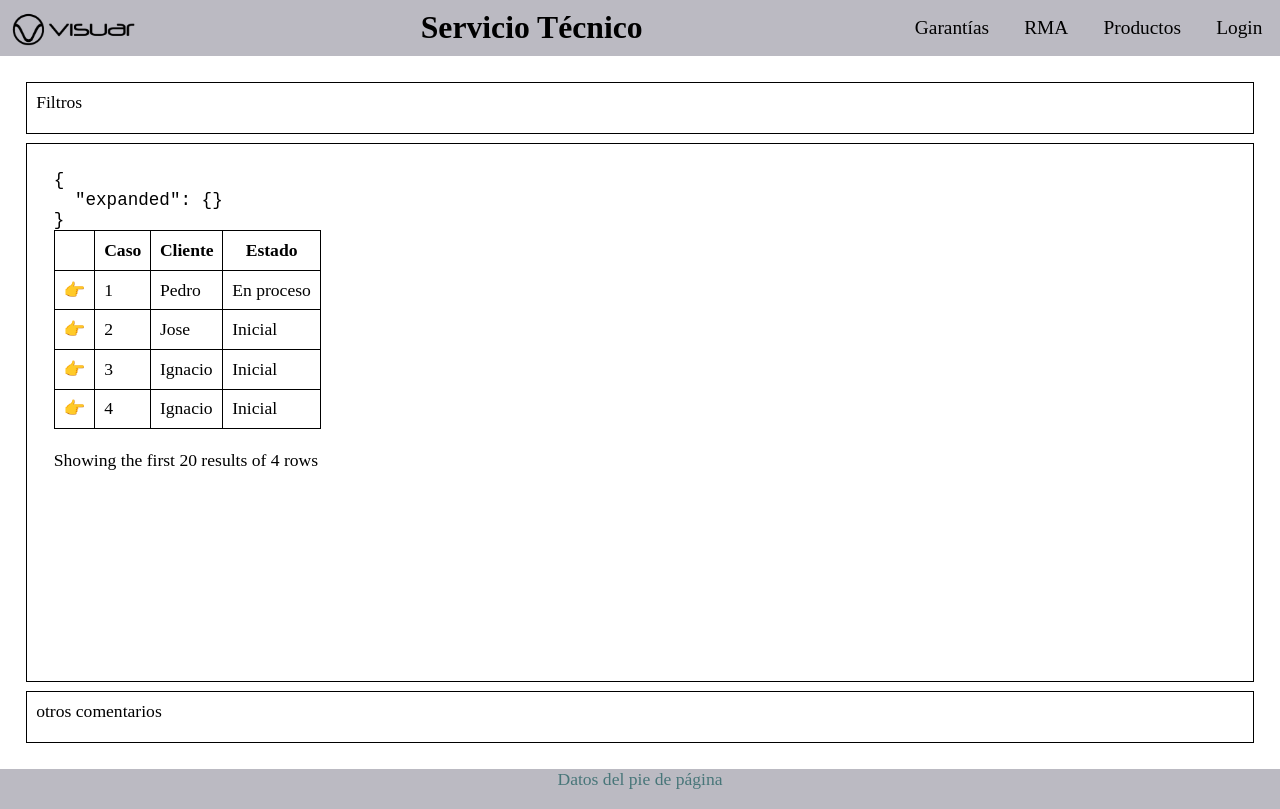
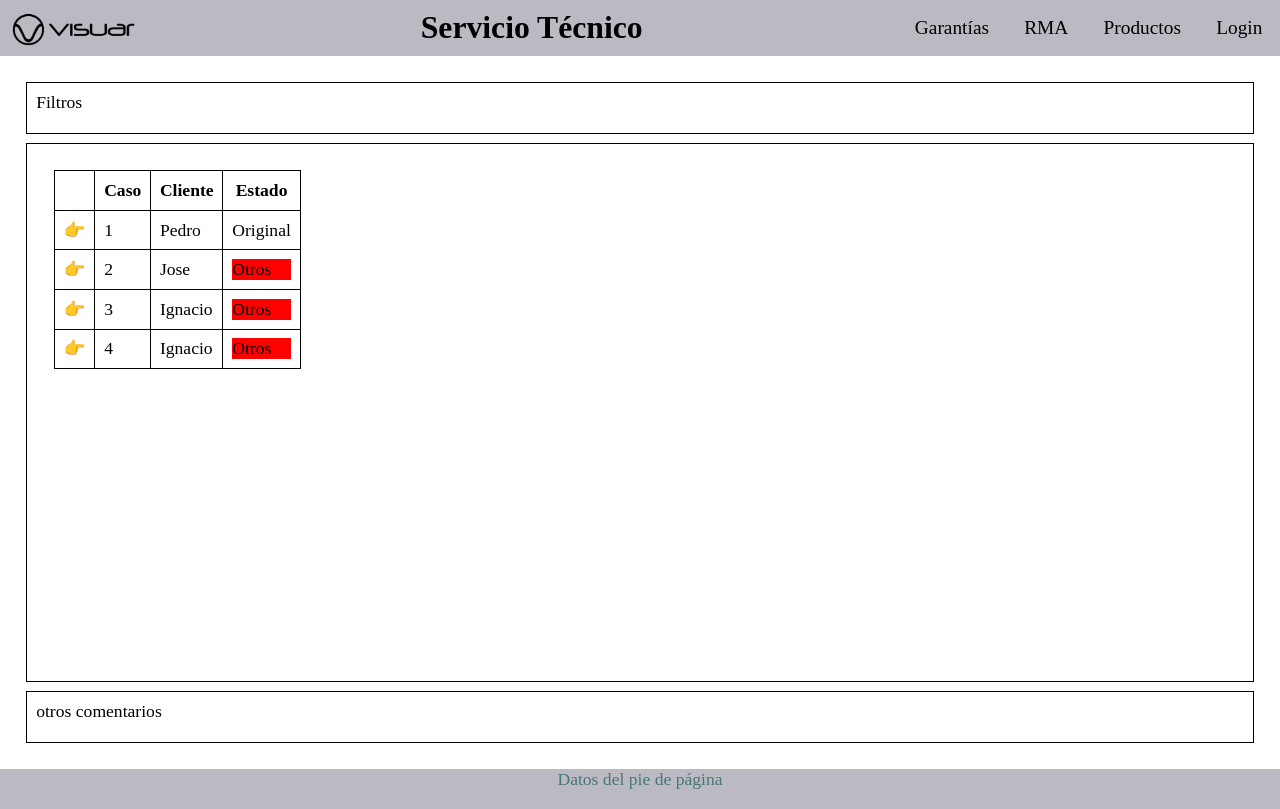
Before and after one commit to pberdasco/NSS-V-ReactTable, a React (Vite) app: page / in a window 1280 px wide. Built offline with nearby package versions, Linux system fonts and the light colour scheme.

Commit message:
version que ya renderiza una tabla adentro de otra tabla

```diff
--- a/src/apiAccess/caso.js
+++ b/src/apiAccess/caso.js
@@ -1,7 +1,7 @@
 export const CASOS = [
     {id: 1,
      cliente: "Pedro",
-     estado: "En proceso",
+     estado: "1",
      items: [
             {id: 1,
             producto: "Televisor"},
@@ -13,7 +13,7 @@ export const CASOS = [
     },
     {id: 2,
      cliente: "Jose",
-     estado: "Inicial",
+     estado: "2",
      items: [
             {id: 4,
             producto: "Cafetera"}
@@ -21,7 +21,7 @@ export const CASOS = [
     },
     {id: 3,
      cliente: "Ignacio",
-     estado: "Inicial",
+     estado: "3",
      items: [
             {id: 5,
             producto: "Cafetera"},
@@ -31,7 +31,7 @@ export const CASOS = [
     },
     {id: 4,
         cliente: "Ignacio",
-        estado: "Inicial",
+        estado: "2",
         items: [
             {id: 7,
             producto: "Cafetera"},
--- /dev/null
+++ b/src/components/tableComponents/estadoCab.jsx
@@ -0,0 +1,18 @@
+import PropTypes from 'prop-types';
+
+export default function EstadoCab({estado}) {
+    let textoEstado = "Otros";
+    let clName = "colorRechazado"
+
+    if (estado == 1) {
+        textoEstado = "Original" ;
+        clName = "";
+    }
+    return (
+        <p className={clName}>{textoEstado}</p>
+    )
+}
+
+EstadoCab.propTypes = {
+    estado: PropTypes.string.isRequired,
+};
--- a/src/components/tableComponents/table.jsx
+++ b/src/components/tableComponents/table.jsx
@@ -1,9 +1,6 @@
 import React from 'react';
 import { useTable, useExpanded } from 'react-table';
 import PropTypes from 'prop-types';
-
-
-
 
 // A simple way to support a renderRowSubComponent is to make a render prop
 // This is NOT part of the React Table API, it's merely a rendering
@@ -28,9 +25,9 @@ export default function Table({ columns: userColumns, data, renderRowSubComponen
 
   return (
     <>
-      <pre>
+      {/* <pre>
         <code>{JSON.stringify({ expanded: expanded }, null, 2)}</code>
-      </pre>
+      </pre> */}
       <table {...getTableProps()}>
         <thead>
           {headerGroups.map(headerGroup => (
@@ -79,8 +76,6 @@ export default function Table({ columns: userColumns, data, renderRowSubComponen
           })}
         </tbody>
       </table>
-      <br />
-      <div>Showing the first 20 results of {rows.length} rows</div>
     </>
   )
 }
--- a/src/components/tableComponents/tableCaso.jsx
+++ b/src/components/tableComponents/tableCaso.jsx
@@ -4,6 +4,8 @@ import React from 'react';
 import styled from 'styled-components';
 import {CASOS} from "../../apiAccess/caso.js";
 import Table from "./table.jsx";
+import EstadoCab from './estadoCab.jsx';
+import TableItems from './tableItems.jsx';
 
 const Styles = styled.div`
   padding: 1rem;
@@ -60,7 +62,9 @@ export default function TableCasos() {
         },
         {
           Header: 'Estado',
-          accessor: 'estado'
+          accessor: 'estado',
+          Cell: ({ value }) => <EstadoCab estado={value}/>
+
         }
       ],
       []
@@ -71,16 +75,26 @@ export default function TableCasos() {
     // Create a function that will render our row sub components
     const renderRowSubComponent = React.useCallback(
       ({ row }) => (
-        <pre
-          style={{
-            fontSize: '10px',
-          }}
-        >
-          <code>{JSON.stringify({ values: row.values }, null, 2)}</code>
-        </pre>
+        <TableItems row={row}/>
       ),
       []
     )
+    // const renderRowSubComponent = React.useCallback(
+    //   ({ row }) => (
+    //     <pre
+    //       style={{
+    //         fontSize: '10px',
+    //       }}
+    //     >
+    //       <code>Index: {row.index}</code><br/>
+    //       <code>{JSON.stringify({ values: row.values }, null, 2)}</code>
+    //       {/* <code>{JSON.stringify({ subRows: row.subRows }, null, 2)}</code> */}
+    //       <code>{JSON.stringify({ original: row.original }, null, 2)}</code>
+    //       <code>{JSON.stringify({ items: row.original.items }, null, 2)}</code>
+    //     </pre>
+    //   ),
+    //   []
+    // )
 
     return (
       <Styles>
@@ -101,6 +115,7 @@ export default function TableCasos() {
     columns: PropTypes.array,
     data: PropTypes.array,
     renderRowSubComponent: PropTypes.func ,
+    value: PropTypes.any,
     row: PropTypes.shape({
       getToggleRowExpandedProps: PropTypes.func.isRequired,
       isExpanded: PropTypes.bool.isRequired
--- /dev/null
+++ b/src/components/tableComponents/tableItems.jsx
@@ -0,0 +1,80 @@
+import PropTypes from 'prop-types';
+
+import React from 'react';
+import styled from 'styled-components';
+//import {CASOS} from "../../apiAccess/caso.js";
+import Table from "./table.jsx";
+//import EstadoCab from './estadoCab.jsx';
+
+const Styles = styled.div`
+  padding: 1rem;
+
+  table {
+    border-spacing: 0;
+    border: 1px solid black;
+
+    tr {
+      :last-child {
+        td {
+          border-bottom: 0;
+        }
+      }
+    }
+
+    th,
+    td {
+      margin: 0;
+      padding: 0.5rem;
+      border-bottom: 1px solid black;
+      border-right: 1px solid black;
+
+      :last-child {
+        border-right: 0;
+      }
+    }
+  }
+`
+
+export default function TableItems({row}) {
+
+    const items = row.original.items;
+    const columns = React.useMemo(
+      () => [
+        {
+          Header: 'Item',
+          accessor: 'id'
+        },
+        {
+            Header: 'Producto',
+            accessor: 'producto',
+        },
+      ],
+      []
+    );
+
+    const data = React.useMemo(() => items, [items])
+
+
+    const renderRowSubComponent = React.useCallback(
+      ({ row }) => (null),
+      []
+    )
+
+    return (
+      <Styles>
+        <Table
+          columns={columns}
+          data={data}
+          // We added this as a prop for our table component
+          // Remember, this is not part of the React Table API,
+          // it's merely a rendering option we created for
+          // ourselves
+          renderRowSubComponent={renderRowSubComponent}
+        />
+      </Styles>
+    )
+  }
+
+  TableItems.propTypes = {
+    row: PropTypes.object.isRequired
+  };
--- a/src/index.css
+++ b/src/index.css
@@ -98,3 +98,8 @@ footer p{
     color: rgb(72, 118, 121);
     /* color: rgb(123, 159, 161); */
 }
+
+/*-------------------------------------------------------------------*/
+.colorRechazado{
+	background-color: red;
+}
```
